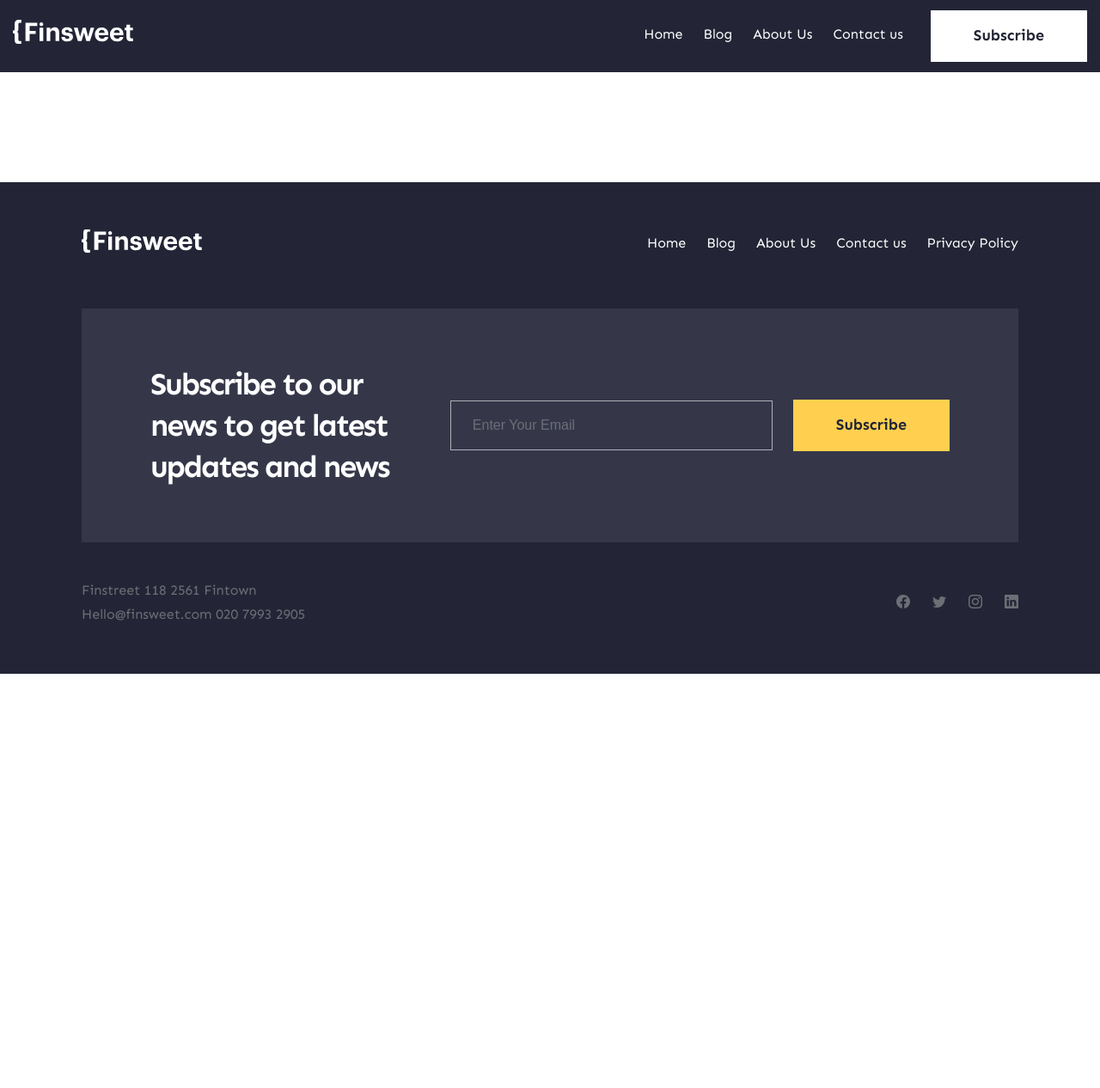
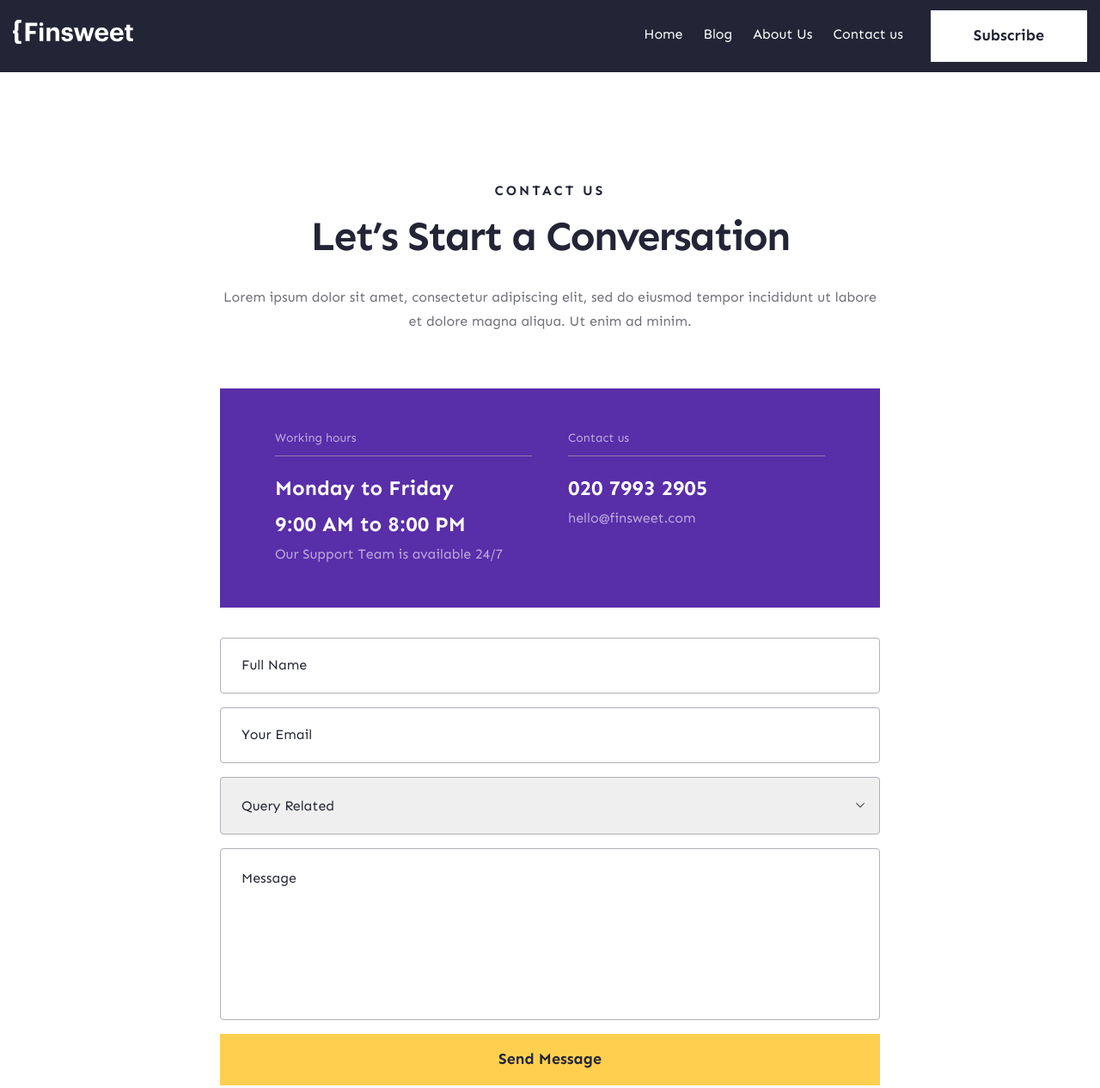
Before and after one commit to VitaliiaYaremenko/Portfolio-Blog, a website: page src/pages/contact-page.html in a window 1280 px wide. Shown: the top 1266 px of the page at 86% size. Before the commit the page ends 800 px from the top, so only its background shows below. Drawn offline with nearby package versions, Linux system fonts and the light colour scheme.

Commit message:
feat(contact): add styles for contact page

```diff
--- a/src/pages/contact-page.html
+++ b/src/pages/contact-page.html
@@ -47,7 +47,79 @@
         </div>
       </div>
     </header>
-    <main></main>
+    <main>
+      <section class="contact margin-top">
+        <div class="container">
+          <div class="contact__content">
+            <div class="contact__header">
+              <h2 class="contact__subtitle text-uppercase">Contact us</h2>
+              <h1 class="contact__title title--xxl">Let’s Start a Conversation</h1>
+              <p class="contact__description">
+                Lorem ipsum dolor sit amet, consectetur adipiscing elit, sed do eiusmod tempor incididunt ut labore et
+                dolore magna aliqua. Ut enim ad minim.
+              </p>
+            </div>
+            <div class="contact__panel">
+              <article class="info-card info-card--hours">
+                <h3 class="info-card__title">Working hours</h3>
+                <ul class="info-card__list">
+                  <li class="info-card__item">
+                    <span class="info-card__label">Monday to Friday</span>
+                    <span class="info-card__value">9:00 AM to 8:00 PM</span>
+                  </li>
+                  <li class="info-card__item">
+                    <span class="info-card__note">Our Support Team is available 24/7</span>
+                  </li>
+                </ul>
+              </article>
+              <article class="info-card info-card--contacts">
+                <h3 class="info-card__title">Contact us</h3>
+                <ul class="info-card__list">
+                  <li class="info-card__item">
+                    <a class="info-card__phone" href="tel:02079932905">020 7993 2905</a>
+                  </li>
+                  <li class="info-card__item">
+                    <a class="info-card__maile" href="mailto:hello@finsweet.com">hello@finsweet.com</a>
+                  </li>
+                </ul>
+              </article>
+            </div>
+            <form class="form" action="#" novalidate>
+              <input
+                class="form__input"
+                type="text"
+                name="full-name"
+                placeholder="Full Name"
+                aria-label="Full Name"
+                required
+              />
+              <input
+                class="form__input"
+                type="email"
+                name="email"
+                placeholder="Your Email"
+                aria-label="Your Email"
+                required
+              />
+              <select class="form__select" name="topic" aria-label="Query Related" required>
+                <option value="" disabled selected>Query Related</option>
+                <option value="support">Support</option>
+                <option value="sales">Sales</option>
+                <option value="partnership">Partnership</option>
+              </select>
+              <textarea
+                class="form__textarea"
+                name="message"
+                placeholder="Message"
+                aria-label="Message"
+                rows="10"
+              ></textarea>
+              <button type="submit" class="btn btn--primary btn--md contact__submit">Send Message</button>
+            </form>
+          </div>
+        </div>
+      </section>
+    </main>
 
     <footer class="footer margin-top">
       <div class="container">
--- a/src/styles/scss/common/mixins.scss
+++ b/src/styles/scss/common/mixins.scss
@@ -100,3 +100,28 @@
   width: $width;
   border-radius: $radius;
 }
+
+@mixin input-states(
+  $border-color-hover: color('accent-purple'),
+  $border-color-focus: color('yellow-color'),
+  $border-color-disabled: color('border-color'),
+  $shadow-focus: 0 0 0 3px rgba(255, 208, 80, 0.35)
+) {
+
+  &:hover {
+    border-color: $border-color-hover;
+  }
+  &:focus,
+  &:focus-visible {
+    outline: none;
+    border-color: $border-color-focus;
+    box-shadow: $shadow-focus;
+  }
+
+  &:disabled {
+    opacity: 0.6;
+    cursor: not-allowed;
+    background-color: color('light-grey-color');
+    border-color: $border-color-disabled;
+  }
+}
--- /dev/null
+++ b/src/styles/scss/components/contact/contact.scss
@@ -0,0 +1,73 @@
+.contact {
+  &__content {
+    max-width: 768px;
+    margin: 0 auto;
+  }
+
+  &__header {
+    text-align: center;
+  }
+
+  &__subtitle {
+   @include heading(fs('xs'), fw('extra-bold'), lh('sm'), 0.19em);
+    margin-bottom: space('md');
+  }
+
+  &__title {
+    margin-bottom: space('xl');
+  }
+
+  &__description {
+    color: color('secondary-text-color');
+    margin-bottom: space('6xl');
+  }
+
+  &__panel {
+    padding: space('4xl') space('6xl');
+    background-color: color('accent-purple');
+    color: color('basic-white-color');
+    @extend %flex;
+    align-items: flex-start;
+    gap: space('3xl');
+  }
+
+}
+
+.info-card {
+  flex: 1 1 50%;
+
+  &__title {
+    font-size: fs('xxs');
+    line-height: lh('lg');
+    opacity: 0.6;
+    padding-bottom: 10px;
+    border-bottom: 1px solid color('border-color');
+  }
+
+  &__list {
+    margin-top: space('base');
+  }
+
+  &__label,
+  &__value {
+    display: block;
+  }
+
+  &__label,
+  &__value,
+  &__phone {
+    @include heading(fs('md'), fw('bold'), lh('xl'));
+  }
+
+  &__note,
+  &__maile{
+    opacity: 0.6;
+  }
+
+  &__phone,
+  &__maile {
+    color: color('basic-white-color');
+  }
+
+
+}
--- /dev/null
+++ b/src/styles/scss/components/contact/index.scss
@@ -0,0 +1,2 @@
+@import "contact";
+@import "contact-media";
--- /dev/null
+++ b/src/styles/scss/components/form/form.scss
@@ -0,0 +1,42 @@
+.form {
+  @extend %flex-column;
+  gap: space('base');
+  margin-top: space(35px);
+
+
+  &__input,
+  textarea,
+  select {
+    padding: 24px;
+    border-radius: 4px;
+    resize: none;
+    @include border();
+    @include input-states();
+
+  }
+
+  &__input,
+  textarea, {
+    &::placeholder {
+      color: color('primary-text-color');
+      font-family: "Sen", sans-serif;
+      font-size: fs('xs');
+    }
+  }
+
+
+
+  &__select {
+    color: color('primary-text-color');
+    font-family: "Sen", sans-serif;
+    font-size: fs('xs');
+
+    appearance: none; // Chrome, Safari
+    -moz-appearance: none; // Firefox
+    -webkit-appearance: none;
+    background-image: url($base-assets-path + 'images/icons/chevron-down.svg');
+    background-repeat: no-repeat;
+    background-position: right 16px center;
+    background-size: 12px;
+  }
+}
--- /dev/null
+++ b/src/styles/scss/components/form/index.scss
@@ -0,0 +1,2 @@
+@import "form";
+@import "form-media";
--- a/src/styles/scss/contact-page.scss
+++ b/src/styles/scss/contact-page.scss
@@ -2,5 +2,7 @@
 @import "components/header";
 @import "components/nav";
 @import "components/burger";
+@import "components/contact";
+@import "components/form";
 @import "components/footer";
 @import "components/modal";
```
Also changed, not shown: src/assets/images/icons/chevron-down.svg (added), src/styles/css/contact-page.css, src/styles/scss/components/contact/contact-media.scss (added), src/styles/scss/components/form/form-media.scss (added).
